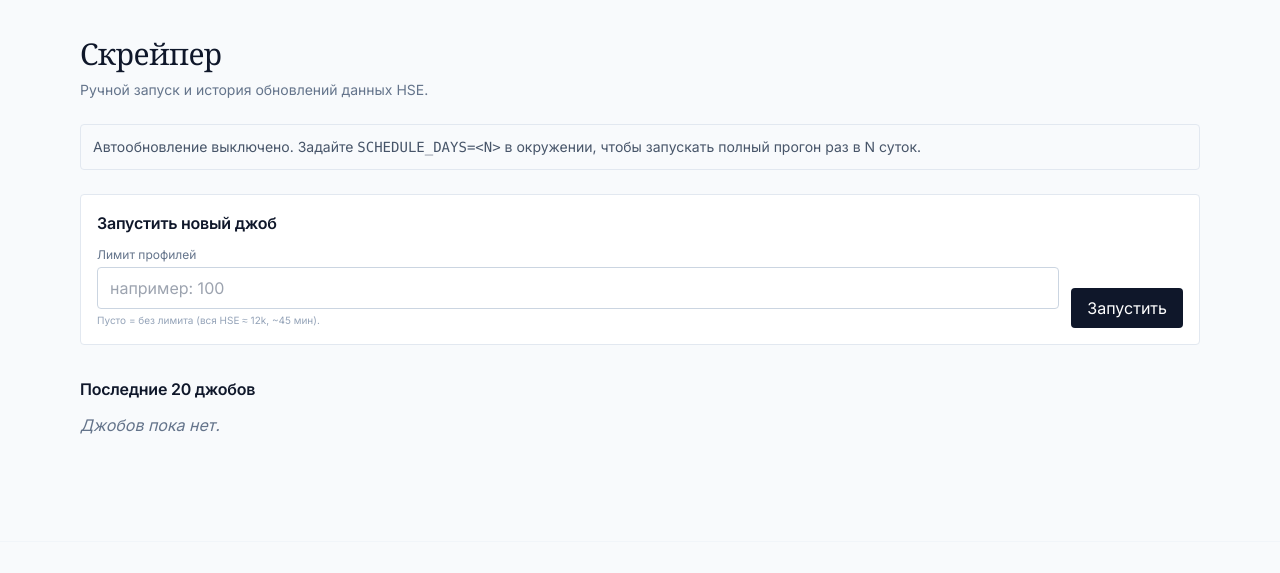
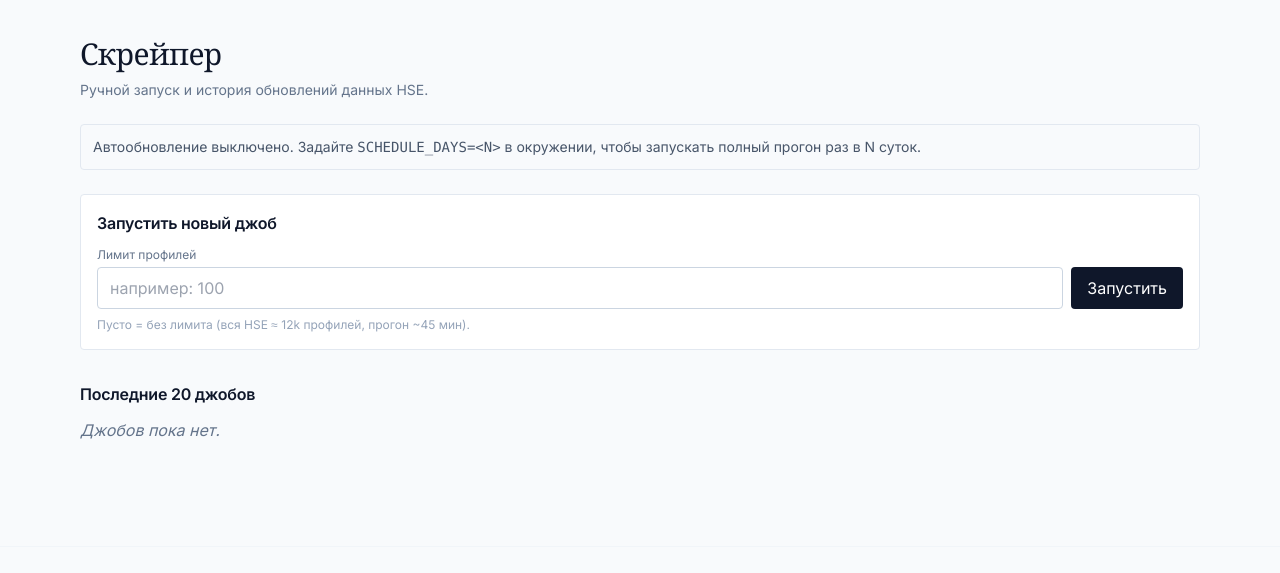
Before and after one commit to iagafoshin/dsa-faculty-service, a FastAPI app: template templates/admin.html in a window 1280 px wide. Shown: the part 57-630 px from the top of the page. Run offline with FastAPI, Linux system fonts and the light colour scheme; the template is opened without the code that fills it, so the values that code supplies are empty; some libraries are stand-ins or nearby versions.

Commit message:
fixed scrape button alignment

```diff
--- a/templates/admin.html
+++ b/templates/admin.html
@@ -19,17 +19,15 @@
 <form method="post" action="/admin/scrape" class="bg-white rounded border border-slate-200 p-4 mb-8">
   <h2 class="font-semibold mb-3">Запустить новый джоб</h2>
 
-  <div class="flex flex-col sm:flex-row sm:items-end gap-3">
-    <div class="flex-1">
-      <label class="text-xs text-slate-500 block mb-1">Лимит профилей</label>
-      <input type="number" name="limit" min="1" max="50000" placeholder="например: 100"
-             class="w-full px-3 py-2 rounded border border-slate-300">
-      <p class="text-[10px] text-slate-400 mt-1">Пусто = без лимита (вся HSE ≈ 12k, ~45 мин).</p>
-    </div>
+  <label class="text-xs text-slate-500 block mb-1">Лимит профилей</label>
+  <div class="flex flex-col sm:flex-row gap-2">
+    <input type="number" name="limit" min="1" max="50000" placeholder="например: 100"
+           class="flex-1 px-3 py-2 rounded border border-slate-300">
     <button type="submit" class="px-4 py-2 bg-ink-900 text-white rounded hover:bg-ink-800 whitespace-nowrap">
       Запустить
     </button>
   </div>
+  <p class="text-xs text-slate-400 mt-2">Пусто = без лимита (вся HSE ≈ 12k профилей, прогон ~45 мин).</p>
 </form>
 
 <h2 class="font-semibold mb-3">Последние 20 джобов</h2>
```
